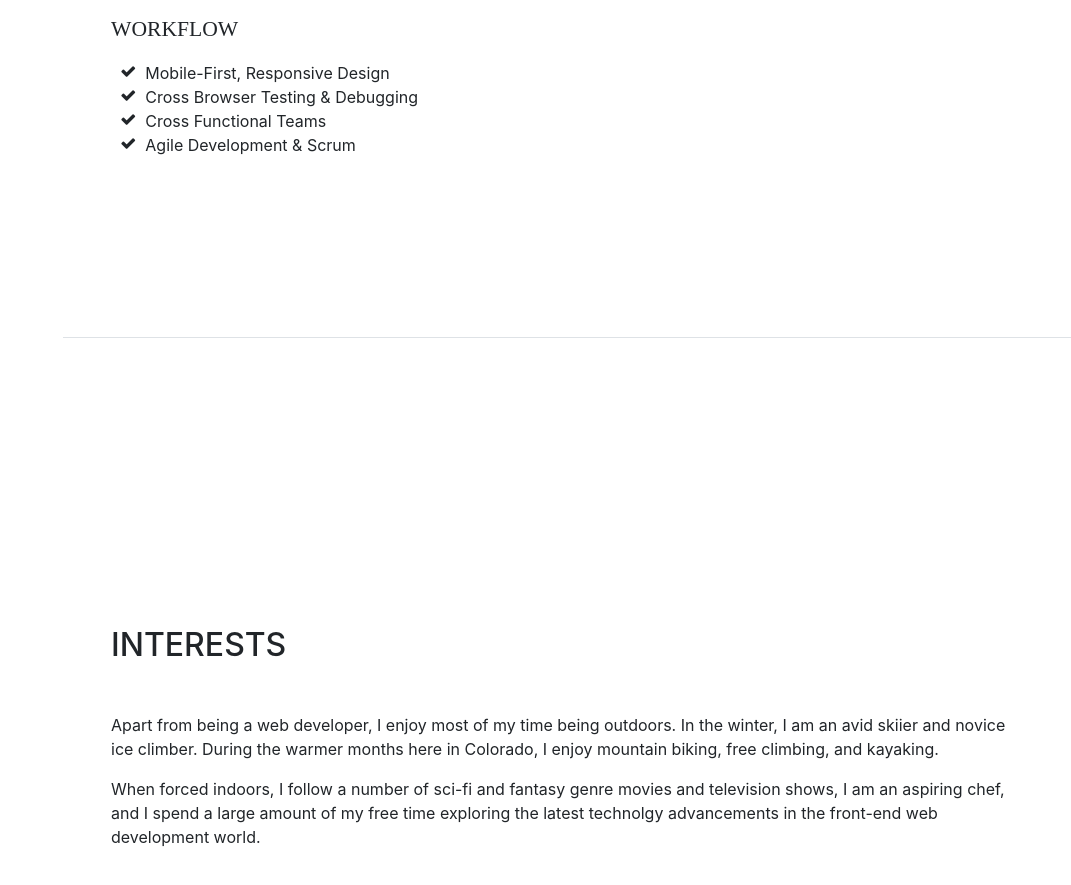
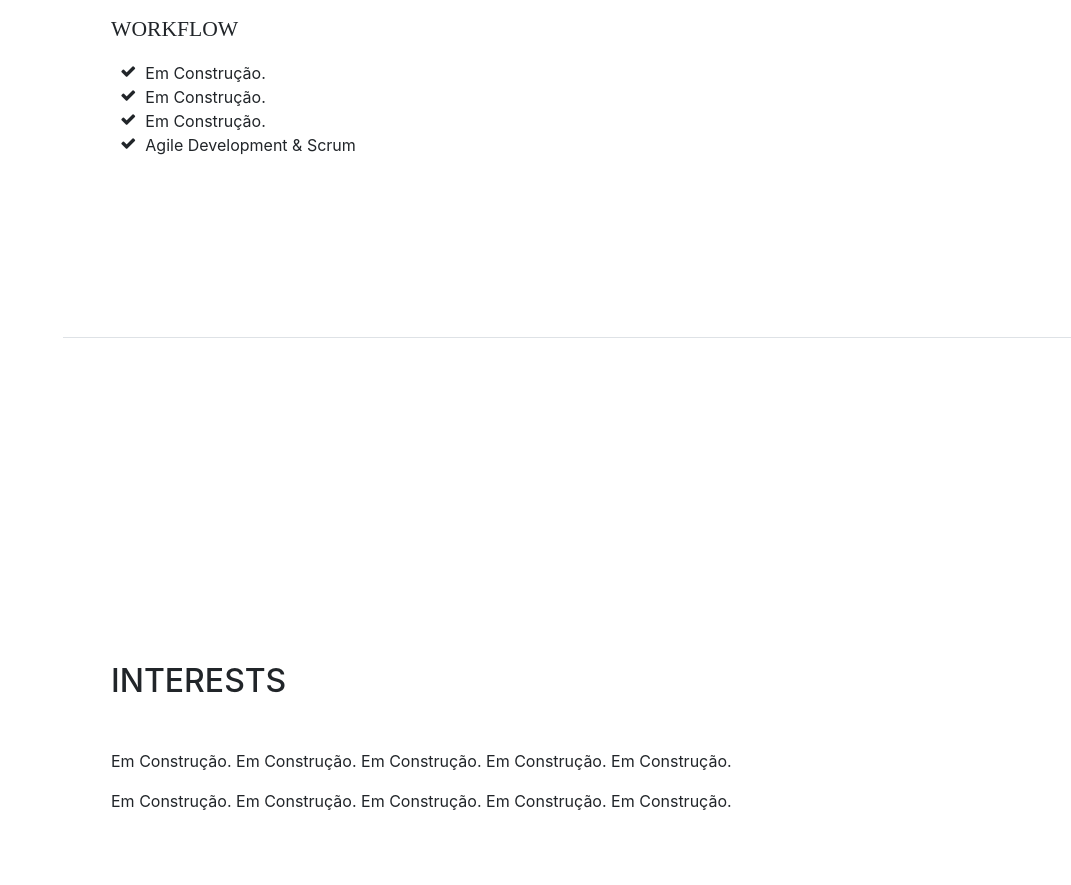
Before and after one commit to FelipeFalanque/felipefalanque.github.io, a website with bundled scripts: page index.html in a window 1280 px wide. Shown: the part 2862-3747 px from the top of the page, without its empty margins (209-1280 px from the left). Built offline with nearby package versions, Linux system fonts and the light colour scheme; a web font is replaced by a local one.

Commit message:
Update Index

```diff
--- a/index.html
+++ b/index.html
@@ -150,7 +150,7 @@
         <div class="my-auto">
           <h2 class="mb-5">Formação Acadêmica</h2>
           <!-- Universidade Paulista
-          Diploma Bacharel em Ciência da Computação Área de estudoCiência da Computação
+          Diploma Bacharel em Ciência da Computação Área de Estudo Ciência da Computação
           Período (ou ano previsto para a graduação) 2012 – 2016-->
           <div class="resume-item d-flex flex-column flex-md-row mb-5">
             <div class="resume-content mr-auto">
@@ -241,13 +241,13 @@
           <ul class="fa-ul mb-0">
             <li>
               <i class="fa-li fa fa-check"></i>
-              Mobile-First, Responsive Design</li>
+              Em Construção.</li>
             <li>
               <i class="fa-li fa fa-check"></i>
-              Cross Browser Testing &amp; Debugging</li>
+              Em Construção.</li>
             <li>
               <i class="fa-li fa fa-check"></i>
-              Cross Functional Teams</li>
+              Em Construção.</li>
             <li>
               <i class="fa-li fa fa-check"></i>
               Agile Development &amp; Scrum</li>
@@ -258,8 +258,8 @@
       <section class="resume-section p-3 p-lg-5 d-flex flex-column" id="interests">
         <div class="my-auto">
           <h2 class="mb-5">Interests</h2>
-          <p>Apart from being a web developer, I enjoy most of my time being outdoors. In the winter, I am an avid skiier and novice ice climber. During the warmer months here in Colorado, I enjoy mountain biking, free climbing, and kayaking.</p>
-          <p class="mb-0">When forced indoors, I follow a number of sci-fi and fantasy genre movies and television shows, I am an aspiring chef, and I spend a large amount of my free time exploring the latest technolgy advancements in the front-end web development world.</p>
+          <p>Em Construção. Em Construção. Em Construção. Em Construção. Em Construção.</p>
+          <p class="mb-0">Em Construção. Em Construção. Em Construção. Em Construção. Em Construção.</p>
         </div>
       </section>
 
```
